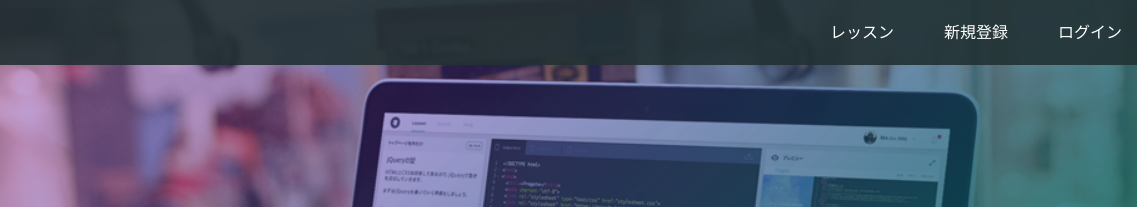
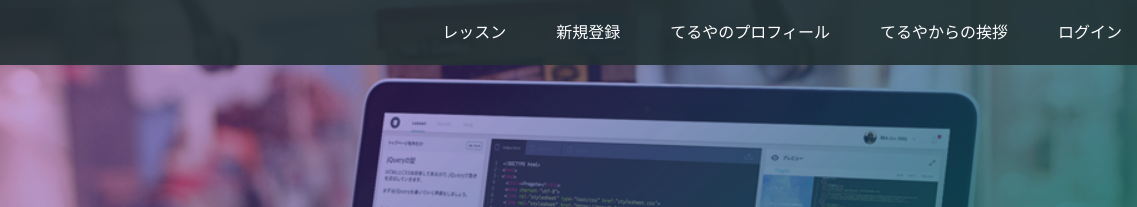
Before and after one commit to LukaJPaul/LukaJPaul.github.io, a plain HTML site: page index.html in a window 1280 px wide. Shown: the top 207 px of the page, 143-1280 px from the left. Drawn offline with Linux system fonts and the light colour scheme.

Commit message:
Update index.html

```diff
--- a/index.html
+++ b/index.html
@@ -17,6 +17,8 @@
       <div class="header-right">
         <a href="#">レッスン</a>
         <a href="#">新規登録</a>
+        <a href="#">てるやのプロフィール</a>
+        <a href="#">てるやからの挨拶</a>
         <a href="#" class="login">ログイン</a>
       </div>
     </div>
```
